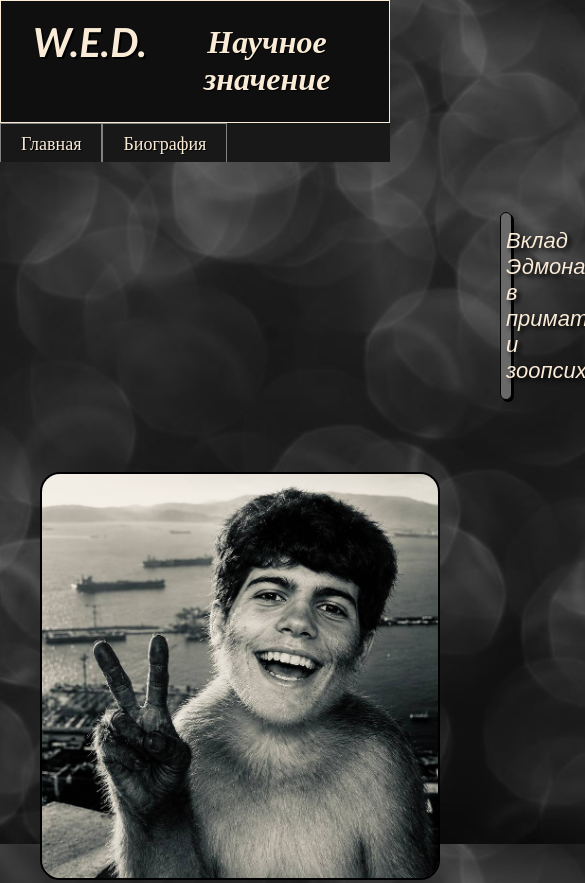
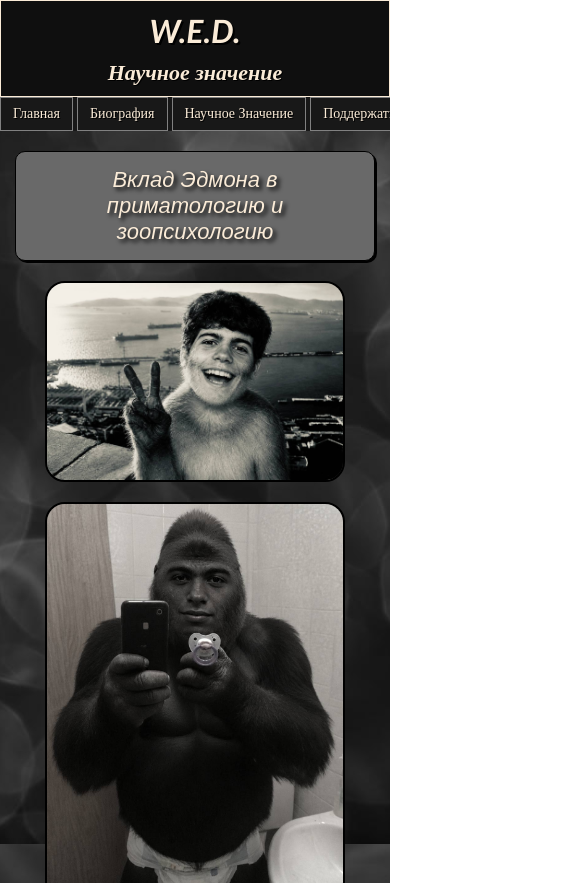
Before and after one commit to tiredsight/WikiEDmon, a plain HTML site: page science.html in a window 390 px wide. Shown: the top 883 px of the page, 585 px wide, since content can reach past the window. Drawn offline with Linux system fonts and the light colour scheme.

Commit message:
mobile version

```diff
--- a/style.css
+++ b/style.css
@@ -295,3 +295,135 @@ hr {
     border: 2px solid black;
     border-radius: 20px;
 }
+
+
+
+/* ===== ПОЛНАЯ ПЕРЕСТРОЙКА ДЛЯ ТЕЛЕФОНОВ И ПЛАНШЕТОВ ===== */
+@media (max-width: 800px) {
+
+  /* 1. ВСЕ БЛОКИ ТЕКСТА — ПРИЖИМАЕМ К КРАЯМ */
+  #parg,
+  .content,
+  .donate,
+  .why,
+  .why2,
+  .how,
+  .how2 {
+    margin: 20px 15px !important;
+    width: auto !important;
+    max-width: none !important;
+    float: none !important;
+    clear: both !important;
+    box-sizing: border-box !important;
+    padding: 15px 20px !important;
+  }
+
+  /* 2. ЗАГОЛОВОК И ЛОГОТИП */
+  .header {
+    text-align: center !important;
+    padding: 10px !important;
+  }
+
+  .wedlogo {
+    float: none !important;
+    display: inline-block !important;
+    margin: 0 0 10px 0 !important;
+    font-size: 32px !important;
+  }
+
+  .header h1 {
+    font-size: 22px !important;
+    margin: 0 !important;
+    word-wrap: break-word !important;
+  }
+
+  /* 3. МЕНЮ — ПРОКРУЧИВАЕМОЕ ВБОК */
+  .menu {
+    height: auto !important;
+    overflow-x: auto !important;
+    white-space: nowrap !important;
+    text-align: left !important;
+  }
+
+  .menu a {
+    float: none !important;
+    display: inline-block !important;
+    font-size: 14px !important;
+    padding: 8px 12px !important;
+  }
+
+  /* 4. ВСЕ КАРТИНКИ — НА ВСЮ ШИРИНУ, ПО ЦЕНТРУ */
+  .kart img,
+  .kartt img,
+  .karttt img,
+  .qr-code img,
+  .sad img {
+    width: 90% !important;
+    max-width: 300px !important;
+    height: auto !important;
+    float: none !important;
+    margin: 20px auto !important;
+    display: block !important;
+  }
+
+  /* 5. БЛОКИ HOW И QR-КОД */
+  .how, .how2 {
+    text-align: center !important;
+    font-size: 22px !important;
+  }
+
+  .qr-code {
+    text-align: center !important;
+  }
+
+  /* 6. КНОПКА ПЛАТЕЖА */
+  .payment {
+    margin: 30px auto !important;
+    text-align: center !important;
+  }
+
+  .payment a {
+    display: inline-block !important;
+    padding: 12px 30px !important;
+    font-size: 18px !important;
+  }
+
+  /* 7. ФУТЕР */
+  .footer {
+    margin-top: 40px !important;
+    padding: 15px !important;
+    font-size: 14px !important;
+  }
+
+  /* 8. ДОПОЛНИТЕЛЬНО ДЛЯ ДРУГИХ СТРАНИЦ */
+  .column.side,
+  .column.middle {
+    width: 100% !important;
+    float: none !important;
+    margin: 0 !important;
+    padding: 0 10px !important;
+    box-sizing: border-box !important;
+  }
+
+  /* 9. СПИСКИ В ПОМОЩЬ (why2) */
+  .why2 ul {
+    padding-left: 20px !important;
+  }
+
+  .why2 li {
+    font-size: 18px !important;
+    margin-bottom: 15px !important;
+  }
+
+  /* 10. ПОЛОСА ПРОКРУТКИ ДЛЯ МЕНЮ (необязательно, но красиво) */
+  .menu::-webkit-scrollbar {
+    height: 4px;
+  }
+  .menu::-webkit-scrollbar-track {
+    background: #333;
+  }
+  .menu::-webkit-scrollbar-thumb {
+    background: #888;
+    border-radius: 4px;
+  }
+}
```
